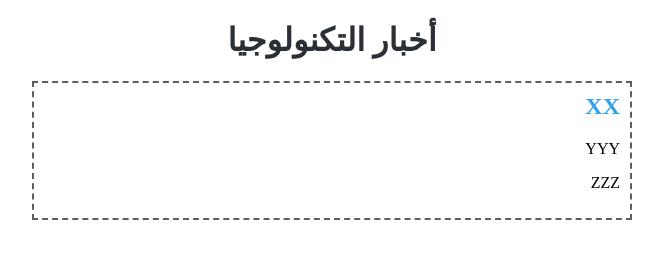
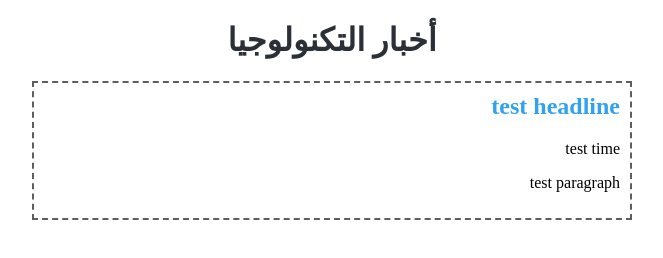
Before and after one commit to itqantest1/newsfront, a plain HTML site: page single.html in a window 1280 px wide. Shown: the whole page, without its empty margins (308-971 px from the left). Drawn offline with Linux system fonts and the light colour scheme; no server answers.

Commit message:
Added file, changed another

```diff
--- a/single.html
+++ b/single.html
@@ -40,11 +40,11 @@
 
         <div class="newsitem">
             <h2>
-                <a href="#">XX</a>
+                <a href="#">test headline</a>
             </h2>
-            <span>YYY</span>
+            <span>test time</span>
             <p>
-                ZZZ
+                test paragraph
             </p>
         </div>
 
```
Also changed, not shown: category.html (added, +12 -0 lines).
